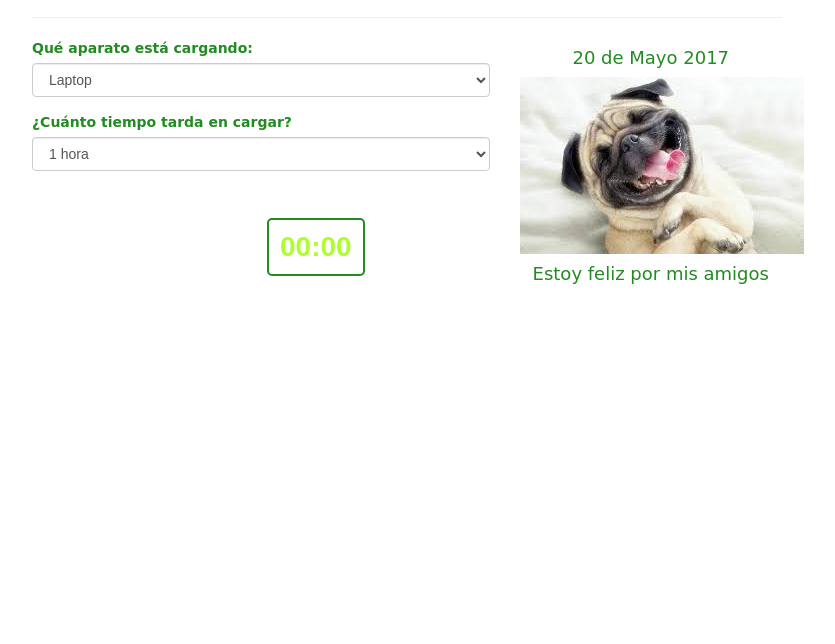
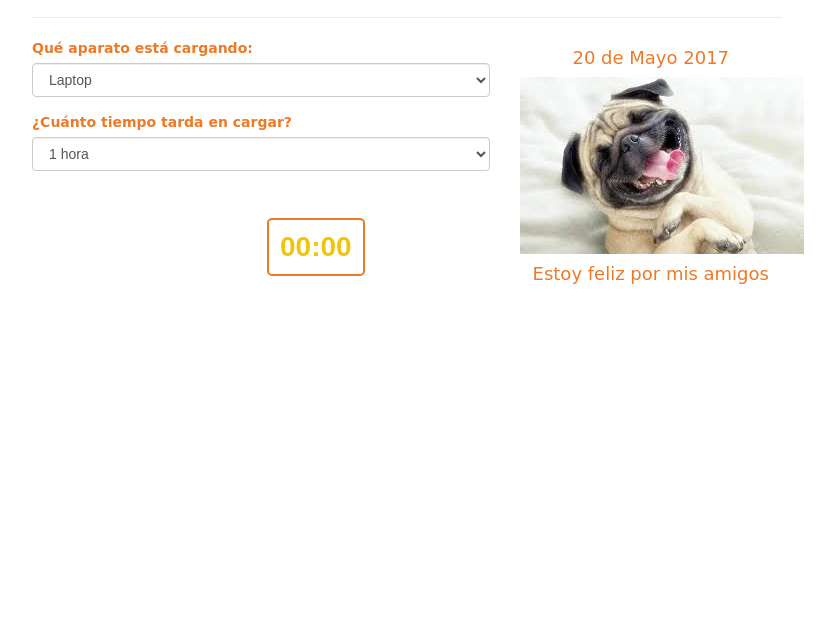
Before and after one commit to marialvarez/EcoFriends, a website: page www/pages/reto_energia.html in a window 1280 px wide. Shown: the part 156-800 px from the top of the page, without its empty margins (233-1068 px from the left). Drawn offline with nearby package versions, Linux system fonts and the light colour scheme; files that its build step writes are made by us from their sources; files whose address does not match are found by name.

Commit message:
Reto Energía CSS

```diff
--- a/www/pages/reto_energia.html
+++ b/www/pages/reto_energia.html
@@ -9,7 +9,7 @@
 	<title>Ahorra Energía</title>
 	<style type="text/css">
         body{
-            color: greenyellow;
+            color: #F1C40F;
         }
         #logo {
             width: 520px;
@@ -17,7 +17,7 @@
             margin: 100px 90px;
         }
         h1, label, h4 {
-            color: forestgreen;
+            color: #EF7926;
             font-family: cursive;
         }
         button, input {
@@ -30,17 +30,17 @@
           top          : 180px;
           padding      : 11px;
           font         : bold 2em sans-serif;
-          border       : 2px solid forestgreen;
+          border       : 2px solid #EF7926;
           border-radius: 5px;
           background   : none;
           cursor       : pointer;
-          color: greenyellow;
+          color: #F1C40F;
         }
         button:hover,
         button:focus {
           outline   : none;
           background: white;
-          color   : greenyellow;
+          color   : #F1C40F;
         }
     </style>
 </head>
@@ -79,7 +79,7 @@
 			</div>
 			<div class="col-md-3 text-center">
 				<h4>20 de Mayo 2017</h4>
-			      <img id="perro" src="img/Perro%20-%20Estoy%20feliz%20por%20mis%20amigos.jpg">
+			      <img id="perro" src="../../img/perro%20-%20Estoy%20feliz%20por%20mis%20amigos.jpg">
 				<h4>Estoy feliz por mis amigos</h4>
 	        </div>
 	   </div>
```
